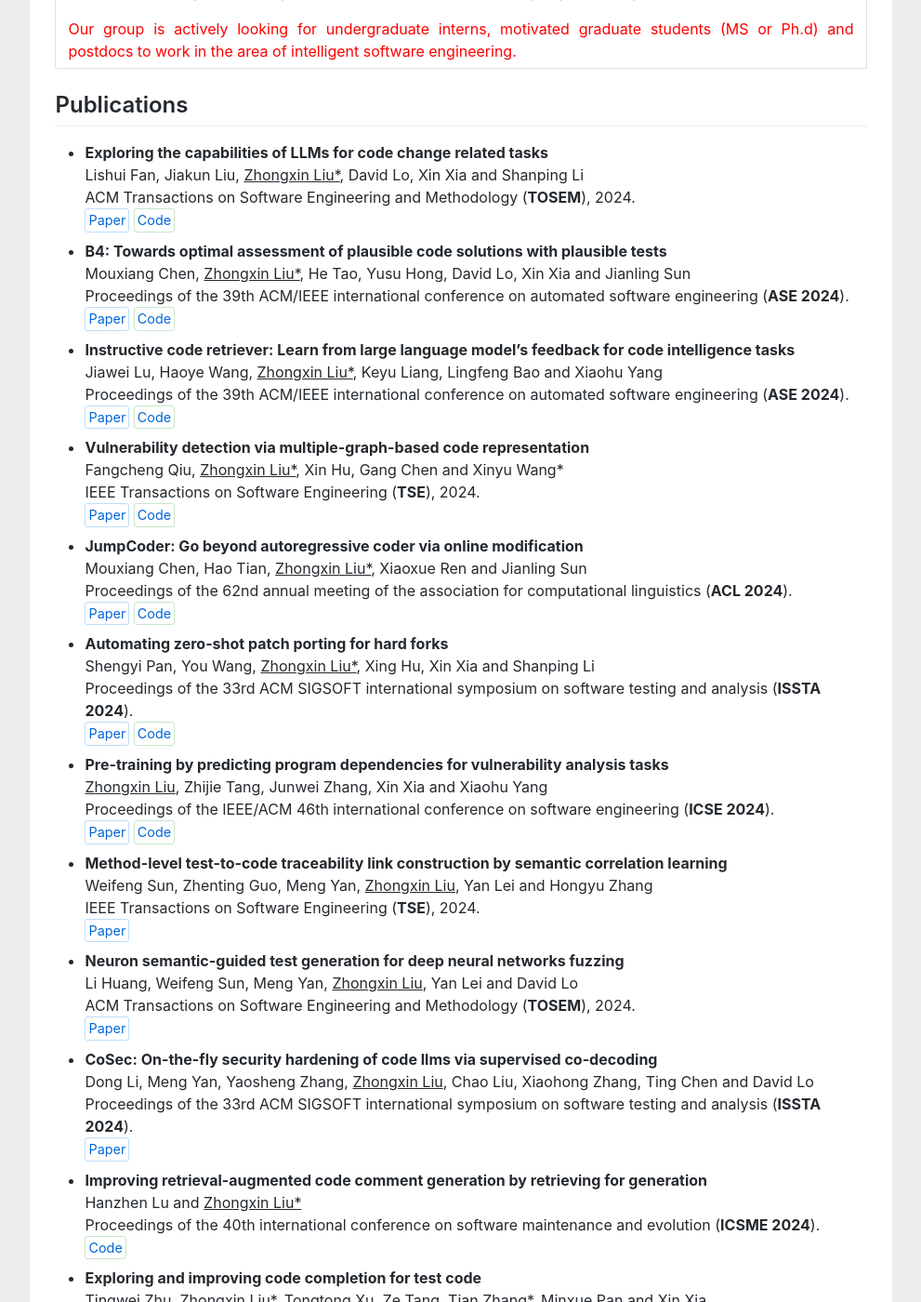
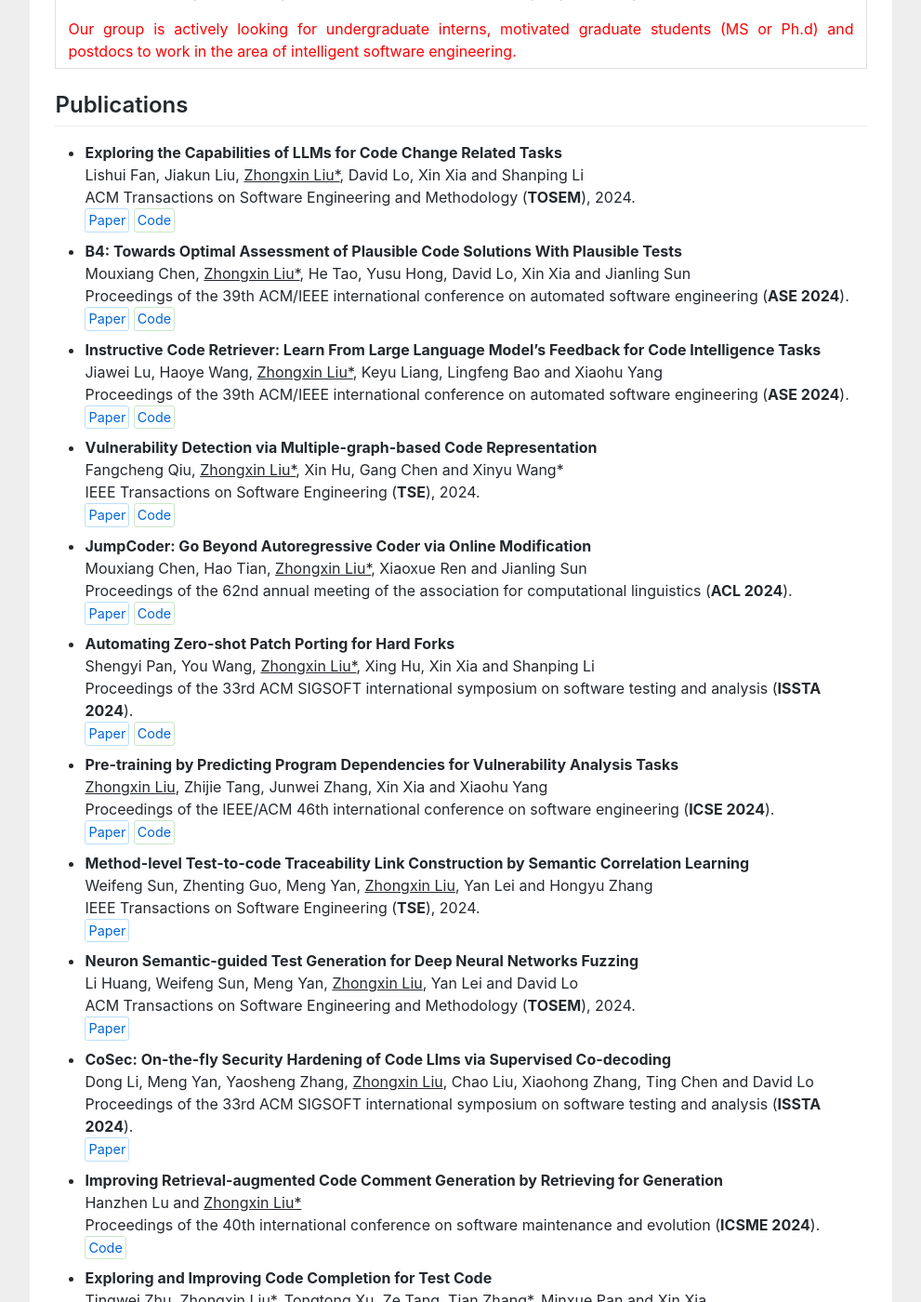
Before and after one commit to zhongxin-liu/zhongxin-liu.github.io, a Jekyll site: the page index.html, which Jekyll copies as it is, in a window 1280 px wide and 1400 px high, scrolled down 632 px. Shown: the whole window at 93% size, without its empty margins (144-1135 px from the left). Built offline with Jekyll 4.4.1, drawn with Linux system fonts in a browser that asks for light colours; some of the changed text lies outside the part shown.

```diff
--- a/index.html
+++ b/index.html
@@ -74,154 +74,154 @@ gtag('config', 'UA-158965281-1');
 <h2>Publications</h2>
 <ul>
 <li>
-<b>Exploring the capabilities of LLMs for code change related tasks</b><br>
+<b>Exploring the Capabilities of LLMs for Code Change Related Tasks</b><br>
 Lishui Fan, Jiakun Liu, <u>Zhongxin Liu*</u>, David Lo, Xin Xia and Shanping Li<br>
 ACM Transactions on Software Engineering and Methodology (<b>TOSEM</b>), 2024.
 <br>
 <a href="https://doi.org/10.48550/arXiv.2407.02824" target="_blank" class="publication-link paper-link">Paper</a> <a href="https://github.com/ZJU-CTAG/CodeChange" target="_blank" class="publication-link code-link">Code</a><br>
 </li>
 <li>
-<b>B4: Towards optimal assessment of plausible code solutions with plausible tests</b><br>
+<b>B4: Towards Optimal Assessment of Plausible Code Solutions With Plausible Tests</b><br>
 Mouxiang Chen, <u>Zhongxin Liu*</u>, He Tao, Yusu Hong, David Lo, Xin Xia and Jianling Sun<br>
 Proceedings of the 39th ACM/IEEE international conference on automated software engineering (<b>ASE 2024</b>).
 <br>
 <a href="https://doi.org/10.1145/3691620.3695536" target="_blank" class="publication-link paper-link">Paper</a> <a href="https://github.com/ZJU-CTAG/B4" target="_blank" class="publication-link code-link">Code</a><br>
 </li>
 <li>
-<b>Instructive code retriever: Learn from large language model’s feedback for code intelligence tasks</b><br>
+<b>Instructive Code Retriever: Learn From Large Language Model’s Feedback for Code Intelligence Tasks</b><br>
 Jiawei Lu, Haoye Wang, <u>Zhongxin Liu*</u>, Keyu Liang, Lingfeng Bao and Xiaohu Yang<br>
 Proceedings of the 39th ACM/IEEE international conference on automated software engineering (<b>ASE 2024</b>).
 <br>
 <a href="https://doi.org/10.1145/3691620.3694997" target="_blank" class="publication-link paper-link">Paper</a> <a href="https://github.com/kingofheven/ICR" target="_blank" class="publication-link code-link">Code</a><br>
 </li>
 <li>
-<b>Vulnerability detection via multiple-graph-based code representation</b><br>
+<b>Vulnerability Detection via Multiple-graph-based Code Representation</b><br>
 Fangcheng Qiu, <u>Zhongxin Liu*</u>, Xin Hu, Gang Chen and Xinyu Wang*<br>
 IEEE Transactions on Software Engineering (<b>TSE</b>), 2024.
 <br>
 <a href="https://doi.org/10.1109/tse.2024.3427815" target="_blank" class="publication-link paper-link">Paper</a> <a href="https://github.com/Lifeasarain/MGVD" target="_blank" class="publication-link code-link">Code</a><br>
 </li>
 <li>
-<b>JumpCoder: Go beyond autoregressive coder via online modification</b><br>
+<b>JumpCoder: Go Beyond Autoregressive Coder via Online Modification</b><br>
 Mouxiang Chen, Hao Tian, <u>Zhongxin Liu*</u>, Xiaoxue Ren and Jianling Sun<br>
 Proceedings of the 62nd annual meeting of the association for computational linguistics (<b>ACL 2024</b>).
 <br>
 <a href="https://doi.org/10.18653/v1/2024.acl-long.619" target="_blank" class="publication-link paper-link">Paper</a> <a href="https://github.com/Keytoyze/JumpCoder" target="_blank" class="publication-link code-link">Code</a><br>
 </li>
 <li>
-<b>Automating zero-shot patch porting for hard forks</b><br>
+<b>Automating Zero-shot Patch Porting for Hard Forks</b><br>
 Shengyi Pan, You Wang, <u>Zhongxin Liu*</u>, Xing Hu, Xin Xia and Shanping Li<br>
 Proceedings of the 33rd ACM SIGSOFT international symposium on software testing and analysis (<b>ISSTA 2024</b>).
 <br>
 <a href="https://doi.org/10.1145/3650212.3652134" target="_blank" class="publication-link paper-link">Paper</a> <a href="https://github.com/ZJU-CTAG/PPatHF" target="_blank" class="publication-link code-link">Code</a><br>
 </li>
 <li>
-<b>Pre-training by predicting program dependencies for vulnerability analysis tasks</b><br>
+<b>Pre-training by Predicting Program Dependencies for Vulnerability Analysis Tasks</b><br>
 <u>Zhongxin Liu</u>, Zhijie Tang, Junwei Zhang, Xin Xia and Xiaohu Yang<br>
 Proceedings of the IEEE/ACM 46th international conference on software engineering (<b>ICSE 2024</b>).
 <br>
 <a href="https://doi.org/10.1145/3597503.3639142" target="_blank" class="publication-link paper-link">Paper</a> <a href="https://github.com/ZJU-CTAG/PDBERT" target="_blank" class="publication-link code-link">Code</a><br>
 </li>
 <li>
-<b>Method-level test-to-code traceability link construction by semantic correlation learning</b><br>
+<b>Method-level Test-to-code Traceability Link Construction by Semantic Correlation Learning</b><br>
 Weifeng Sun, Zhenting Guo, Meng Yan, <u>Zhongxin Liu</u>, Yan Lei and Hongyu Zhang<br>
 IEEE Transactions on Software Engineering (<b>TSE</b>), 2024.
 <br>
 <a href="https://doi.org/10.1109/tse.2024.3449917/mm1" target="_blank" class="publication-link paper-link">Paper</a><br>
 </li>
 <li>
-<b>Neuron semantic-guided test generation for deep neural networks fuzzing</b><br>
+<b>Neuron Semantic-guided Test Generation for Deep Neural Networks Fuzzing</b><br>
 Li Huang, Weifeng Sun, Meng Yan, <u>Zhongxin Liu</u>, Yan Lei and David Lo<br>
 ACM Transactions on Software Engineering and Methodology (<b>TOSEM</b>), 2024.
 <br>
 <a href="https://doi.org/10.1145/3688835" target="_blank" class="publication-link paper-link">Paper</a><br>
 </li>
 <li>
-<b>CoSec: On-the-fly security hardening of code llms via supervised co-decoding</b><br>
+<b>CoSec: On-the-fly Security Hardening of Code Llms via Supervised Co-decoding</b><br>
 Dong Li, Meng Yan, Yaosheng Zhang, <u>Zhongxin Liu</u>, Chao Liu, Xiaohong Zhang, Ting Chen and David Lo<br>
 Proceedings of the 33rd ACM SIGSOFT international symposium on software testing and analysis (<b>ISSTA 2024</b>).
 <br>
 <a href="https://doi.org/10.1145/3650212.3680371" target="_blank" class="publication-link paper-link">Paper</a><br>
 </li>
 <li>
-<b>Improving retrieval-augmented code comment generation by retrieving for generation</b><br>
+<b>Improving Retrieval-augmented Code Comment Generation by Retrieving for Generation</b><br>
 Hanzhen Lu and <u>Zhongxin Liu*</u><br>
 Proceedings of the 40th international conference on software maintenance and evolution (<b>ICSME 2024</b>).
 <br>
 <a href="https://github.com/HanzhenLu/JointCom" target="_blank" class="publication-link code-link">Code</a><br>
 </li>
 <li>
-<b>Exploring and improving code completion for test code</b><br>
+<b>Exploring and Improving Code Completion for Test Code</b><br>
 Tingwei Zhu, <u>Zhongxin Liu*</u>, Tongtong Xu, Ze Tang, Tian Zhang*, Minxue Pan and Xin Xia<br>
 Proceedings of the 32nd IEEE/ACM international conference on program comprehension (<b>ICPC 2024</b>).
 <br>
 <a href="https://doi.org/10.1145/3643916.3644421" target="_blank" class="publication-link paper-link">Paper</a><br>
 </li>
 <li>
-<b>Inside bug report templates: An empirical study on bug report templates in open-source software</b><br>
+<b>Inside Bug Report Templates: An Empirical Study on Bug Report Templates in Open-source Software</b><br>
 Junwei Zhang, <u>Zhongxin Liu</u>, Lingfeng Bao, Zhenchang Xing, Xing Hu and Xin Xia<br>
 Proceedings of the 15th asia-pacific symposium on internetware (<b>internetware 2024</b>).
 <br>
 <a href="https://doi.org/10.1145/3671016.3671401" target="_blank" class="publication-link paper-link">Paper</a><br>
 </li>
 <li>
-<b>Sustainability forecasting for deep learning packages</b><br>
+<b>Sustainability Forecasting for Deep Learning Packages</b><br>
 Junxiao Han, Yunkun Wang, <u>Zhongxin Liu</u>, Lingfeng Bao, Jiakun Liu, David Lo and Shuiguang Deng<br>
 Proceedings of the 31th IEEE international conference on software analysis, evolution and reengineering (<b>SANER 2024</b>).
 <br>
 <a href="https://doi.org/10.1109/saner60148.2024.00106" target="_blank" class="publication-link paper-link">Paper</a><br>
 </li>
 <li>
-<b>Robust test selection for deep neural networks</b><br>
+<b>Robust Test Selection for Deep Neural Networks</b><br>
 Weifeng Sun, Meng Yan, <u>Zhongxin Liu</u> and David Lo<br>
 IEEE Transactions on Software Engineering (<b>TSE</b>), 2023.
 <br>
 <a href="https://doi.org/10.1109/TSE.2023.3330982" target="_blank" class="publication-link paper-link">Paper</a><br>
 </li>
 <li>
-<b>Identify and update test cases when production code changes: A transformer-based approach</b><br>
+<b>Identify and Update Test Cases When Production Code Changes: A Transformer-based Approach</b><br>
 Xing Hu, Zhuang Liu, Xin Xia, <u>Zhongxin Liu</u>, Tongtong Xu and Xiaohu Yang<br>
 Proceedings of the 38th IEEE/ACM international conference on automated software engineering (<b>ASE 2023</b>).
 <br>
 <a href="https://doi.org/10.1109/ase56229.2023.00165" target="_blank" class="publication-link paper-link">Paper</a><br>
 </li>
 <li>
-<b>Revisiting the identification of the co-evolution of production and test code</b><br>
+<b>Revisiting the Identification of the Co-evolution of Production and Test Code</b><br>
 Weifeng Sun, Meng Yan, <u>Zhongxin Liu</u>, Xin Xia, Yan Lei and David Lo<br>
 ACM Transactions on Software Engineering and Methodology (<b>TOSEM</b>), 2023.
 <br>
 <a href="https://doi.org/10.1145/3607183" target="_blank" class="publication-link paper-link">Paper</a><br>
 </li>
 <li>
-<b>Vulnerability detection by learning from syntax-based execution paths of code</b><br>
+<b>Vulnerability Detection by Learning From Syntax-based Execution Paths of Code</b><br>
 Junwei Zhang, <u>Zhongxin Liu*</u>, Xing Hu, Xin Xia and Shanping Li<br>
 IEEE Transactions on Software Engineering (<b>TSE</b>), 2023.
 <br>
 <a href="https://doi.org/10.1109/tse.2023.3286586" target="_blank" class="publication-link paper-link">Paper</a><br>
 </li>
 <li>
-<b>CCT5: A code-change-oriented pre-trained model</b><br>
+<b>CCT5: A Code-change-oriented Pre-trained Model</b><br>
 Bo Lin, Shangwen Wang, <u>Zhongxin Liu</u>, Yepang Liu, Xin Xia and Xiaoguang Mao<br>
 Proceedings of the 31st ACM joint european software engineering conference and symposium on the foundations of software engineering (<b>ESEC/FSE 2023</b>).
 <br>
 <a href="https://doi.org/10.1145/3611643.3616339" target="_blank" class="publication-link paper-link">Paper</a><br>
 </li>
 <li>
-<b>Towards more realistic evaluation for neural test oracle generation</b><br>
+<b>Towards More Realistic Evaluation for Neural Test Oracle Generation</b><br>
 <u>Zhongxin Liu</u>, Kui Liu, Xin Xia and Xiaohu Yang<br>
 Proceedings of the 32nd ACM SIGSOFT international symposium on software testing and analysis (<b>ISSTA 2023</b>).
 <br>
 <a href="https://doi.org/10.1145/3597926.3598080" target="_blank" class="publication-link paper-link">Paper</a> <a href="https://github.com/Tbabm/TEval-plus" target="_blank" class="publication-link code-link">Code</a><br>
 </li>
 <li>
-<b>CCRep: Learning code change representations via pre-trained code model and query back</b><br>
+<b>CCRep: Learning Code Change Representations via Pre-trained Code Model and Query Back</b><br>
 <u>Zhongxin Liu</u>, Zhijie Tang, Xin Xia and Xiaohu Yang<br>
 Proceedings of the 45th international conference on software engineering (<b>ICSE 2023</b>).
 <br>
 <a href="https://doi.org/10.1109/icse48619.2023.00014" target="_blank" class="publication-link paper-link">Paper</a> <a href="https://github.com/ZJU-CTAG/CCRep" target="_blank" class="publication-link code-link">Code</a><br>
 </li>
 <li>
-<b>Improving code refinement for code review via input reconstruction and ensemble learning</b><br>
+<b>Improving Code Refinement for Code Review via Input Reconstruction and Ensemble Learning</b><br>
 Jiawei Lu, Zhijie Tang and <u>Zhongxin Liu*</u><br>
 Proceedings of the 30th asia-pacific software engineering conference (<b>APSEC 2023</b>).
 [<span class="red">Distinguished Paper Award</span> 🏆]
@@ -229,7 +229,7 @@ Proceedings of the 30th asia-pacific software engineering conference (<b>APSEC 2
 <a href="https://doi.org/10.1109/apsec60848.2023.00026" target="_blank" class="publication-link paper-link">Paper</a><br>
 </li>
 <li>
-<b>Investigating and improving log parsing in practice</b><br>
+<b>Investigating and Improving Log Parsing in Practice</b><br>
 Ying Fu, Meng Yan, Jian Xu, Jianguo Li, <u>Zhongxin Liu</u>, Xiaohong Zhang and Dan Yang<br>
 Proceedings of the 30th ACM joint european software engineering conference and symposium on the foundations of software engineering (<b>ESEC/FSE 2022</b>).
  Industry Track.
@@ -237,7 +237,7 @@ Proceedings of the 30th ACM joint european software engineering conference and s
 <a href="https://doi.org/10.1145/3540250.3558947" target="_blank" class="publication-link paper-link">Paper</a><br>
 </li>
 <li>
-<b>Research progress of code change representation learning and its application</b><br>
+<b>Research Progress of Code Change Representation Learning and Its Application</b><br>
 <u>Zhongxin Liu</u>, Zhijie Tang, Xin Xia and Shanping Li<br>
 Journal of Software (<b>JoS</b>), 2022.
 <br>
@@ -251,21 +251,21 @@ IEEE Transactions on Software Engineering (<b>TSE</b>), 2023.
 <a href="https://doi.org/10.1109/TSE.2022.3185458" target="_blank" class="publication-link paper-link">Paper</a><br>
 </li>
 <li>
-<b>Parameter Description Generation with the Code Parameter Flow</b><br>
+<b>Parameter Description Generation With the Code Parameter Flow</b><br>
 Qiuyuan Chen, Zezhou Yang, <u>Zhongxin Liu*</u>, Shanping Li and Cuiyun Gao<br>
 Proceedings of the 22nd IEEE international conference on software quality, reliability, and security (<b>QRS 2022</b>).
 <br>
 <a href="https://doi.org/10.1109/QRS57517.2022.00093" target="_blank" class="publication-link paper-link">Paper</a><br>
 </li>
 <li>
-<b>Just-in-time obsolete comment detection and update</b><br>
+<b>Just-in-time Obsolete Comment Detection and Update</b><br>
 <u>Zhongxin Liu</u>, Xin Xia, David Lo, Meng Yan and Shanping Li<br>
 IEEE Transactions on Software Engineering (<b>TSE</b>), 2021.
 <br>
 <a href="https://doi.org/10.1109/tse.2021.3138909" target="_blank" class="publication-link paper-link">Paper</a> <a href="https://github.com/Tbabm/CUP2" target="_blank" class="publication-link code-link">Code</a><br>
 </li>
 <li>
-<b>Research progress of code naturalness and its application</b><br>
+<b>Research Progress of Code Naturalness and Its Application</b><br>
 Zhezhe Chen, Meng Yan, Xin Xia, <u>Zhongxin Liu</u>, Zhou Xu and Yan Lei<br>
 Journal of Software (<b>JoS</b>), 2021.
 <br>
@@ -279,7 +279,7 @@ Proceedings of the 32nd International Symposium on Software Reliability Engineer
 <a href="https://doi.org/10.1109/issre52982.2021.00057" target="_blank" class="publication-link paper-link">Paper</a><br>
 </li>
 <li>
-<b>Plot2API: Recommending Graphic API from Plot via Semantic Parsing Guided Neural Network</b><br>
+<b>Plot2API: Recommending Graphic API From Plot via Semantic Parsing Guided Neural Network</b><br>
 Zeyu Wang, Sheng Huang, <u>Zhongxin Liu</u>, Meng Yan, Xin Xia, Bei Wang and Dan Yang<br>
 Proceedings of the 28th IEEE international conference on software analysis, evolution and reengineering (<b>SANER 2021</b>).
 <br>
@@ -293,14 +293,14 @@ Proceedings of the 28th IEEE international conference on software analysis, evol
 <a href="https://doi.org/10.1109/SANER50967.2021.00032" target="_blank" class="publication-link paper-link">Paper</a><br>
 </li>
 <li>
-<b>Sequence-to-sequence learning for automated software artifact generation</b><br>
+<b>Sequence-to-sequence Learning for Automated Software Artifact Generation</b><br>
 <u>Zhongxin Liu</u>, Xin Xia and David Lo<br>
 Artificial intelligence methods for software engineering, 2021.
 <br>
 <a href="https://doi.org/10.1142/9789811239922_0005" target="_blank" class="publication-link paper-link">Paper</a><br>
 </li>
 <li>
-<b>Automating just-in-time comment updating</b><br>
+<b>Automating Just-in-time Comment Updating</b><br>
 <u>Zhongxin Liu</u>, Xin Xia, Meng Yan and Shanping Li<br>
 Proceedings of the 35th IEEE/ACM International Conference on Automated Software Engineering (<b>ASE 2020</b>).
 [<span class="red">ACM SIGSOFT Distinguished Paper Award</span> 🏆]
@@ -308,14 +308,14 @@ Proceedings of the 35th IEEE/ACM International Conference on Automated Software
 <a href="https://doi.org/10.1145/3324884.3416581" target="_blank" class="publication-link paper-link">Paper</a> <a href="https://github.com/Tbabm/CUP" target="_blank" class="publication-link code-link">Code</a><br>
 </li>
 <li>
-<b>Which variables should i log?</b><br>
+<b>Which Variables Should I Log?</b><br>
 <u>Zhongxin Liu</u>, Xin Xia, David Lo, Zhenchang Xing, Ahmed E. Hassan and Shanping Li<br>
 IEEE Transactions on Software Engineering (<b>TSE</b>), 2019.
 <br>
 <a href="https://doi.org/10.1109/tse.2019.2941943" target="_blank" class="publication-link paper-link">Paper</a><br>
 </li>
 <li>
-<b>Automatic generation of pull request descriptions</b><br>
+<b>Automatic Generation of Pull Request Descriptions</b><br>
 <u>Zhongxin Liu</u>, Xin Xia, Christoph Treude, David Lo and Shanping Li<br>
 Proceedings of the 34th IEEE/ACM International Conference on Automated Software Engineering (<b>ASE 2019</b>).
 [<span class="red">ACM SIGSOFT Distinguished Paper Award</span> 🏆]
@@ -323,7 +323,7 @@ Proceedings of the 34th IEEE/ACM International Conference on Automated Software
 <a href="https://doi.org/10.1109/ase.2019.00026" target="_blank" class="publication-link paper-link">Paper</a> <a href="https://github.com/Tbabm/PRSummarizer" target="_blank" class="publication-link code-link">Code</a><br>
 </li>
 <li>
-<b>Automatic, highly accurate app permission recommendation</b><br>
+<b>Automatic, Highly Accurate App Permission Recommendation</b><br>
 <u>Zhongxin Liu</u>, Xin Xia, David Lo and John Grundy<br>
 Automated Software Engineering, 2019.
 <br>
```
Also changed, not shown: scripts/convert_bib.py (+34 -2 lines).
